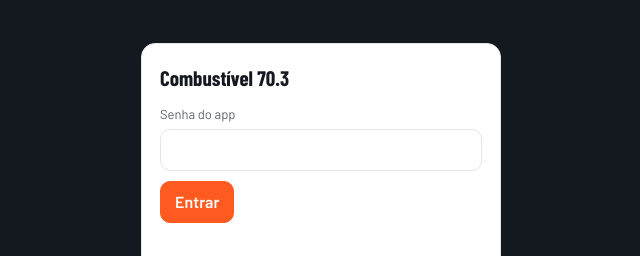
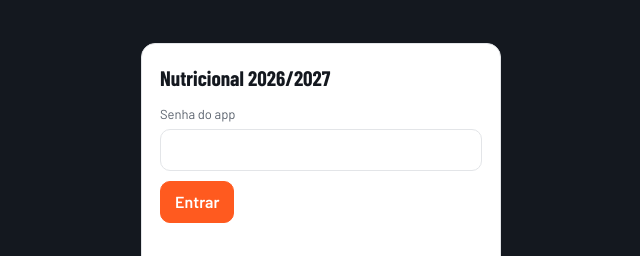
Before and after one commit to kledhsonhb/Alimentos, a plain HTML site: page public/index.html in a window 1280 px wide. Shown: the part 244-500 px from the top of the page, 319-959 px from the left. Drawn offline with nearby package versions, Linux system fonts and the light colour scheme.

Commit message:
Renomeia para Nutricional 2026/2027
Co-Authored-By: Claude Opus 5.5 <noreply@anthropic.com>
Claude-Session: https://claude.ai/code/session_01FoULwf5GggPb4GoUpTjDCD

```diff
--- a/public/index.html
+++ b/public/index.html
@@ -4,9 +4,9 @@
 <meta charset="utf-8">
 <meta name="viewport" content="width=device-width,initial-scale=1,viewport-fit=cover">
 <meta name="apple-mobile-web-app-capable" content="yes">
-<meta name="apple-mobile-web-app-title" content="Combustível">
+<meta name="apple-mobile-web-app-title" content="Nutricional">
 <meta name="theme-color" content="#14181f">
-<title>Combustível 70.3</title>
+<title>Nutricional 2026/2027</title>
 <link rel="stylesheet" href="https://fonts.googleapis.com/css2?family=Barlow+Condensed:wght@600;700&family=Barlow:wght@400;500;600;700&display=swap">
 <style>
 :root{color-scheme:light dark;--bg:light-dark(#f3f4f6,#0c0f12);--card:light-dark(#fff,#161a1f);--ink:light-dark(#14181f,#eef1f4);--mut:light-dark(#5b636e,#98a1ab);--line:light-dark(#e3e5e8,#272d35);--side:#14181f;--acc:#ff5a1f;--p:light-dark(#2f6fe4,#5b8ff0);--c:light-dark(#d98a00,#f2b23a);--g:light-dark(#c2338a,#e060ad);--ok:light-dark(#178a55,#3cc683);--bad:light-dark(#d4321f,#ff6a55);--warn:light-dark(#b86e00,#f2b23a)}
@@ -86,10 +86,10 @@ section.view{display:none}section.view.on{display:block}
 </style>
 </head>
 <body>
-<div class="login" id="login"><div class="card"><h2>Combustível 70.3</h2><label for="key">Senha do app</label><input id="key" type="password" autocomplete="current-password"><div class="row" style="margin-top:10px"><button class="pri" id="keyBtn">Entrar</button></div><div class="msg" id="keyMsg"></div></div></div>
+<div class="login" id="login"><div class="card"><h2>Nutricional 2026/2027</h2><label for="key">Senha do app</label><input id="key" type="password" autocomplete="current-password"><div class="row" style="margin-top:10px"><button class="pri" id="keyBtn">Entrar</button></div><div class="msg" id="keyMsg"></div></div></div>
 <div class="app">
 <nav class="side" id="nav">
-  <div class="brand"><i></i>Combustível 70.3</div>
+  <div class="brand"><i></i>Nutricional 2026/2027</div>
   <a href="#painel" data-v="painel"><svg viewBox="0 0 24 24" fill="none" stroke="currentColor" stroke-width="2"><rect x="3" y="3" width="7" height="9" rx="1"/><rect x="14" y="3" width="7" height="5" rx="1"/><rect x="14" y="12" width="7" height="9" rx="1"/><rect x="3" y="16" width="7" height="5" rx="1"/></svg>Painel</a>
   <a href="#lancar" data-v="lancar"><svg viewBox="0 0 24 24" fill="none" stroke="currentColor" stroke-width="2"><circle cx="12" cy="12" r="9"/><path d="M12 8v8M8 12h8"/></svg>Lançar</a>
   <a href="#refeicoes" data-v="refeicoes"><svg viewBox="0 0 24 24" fill="none" stroke="currentColor" stroke-width="2"><path d="M4 6h16M4 12h16M4 18h10"/></svg>Refeições</a>
```
Also changed, not shown: 1 other file.
